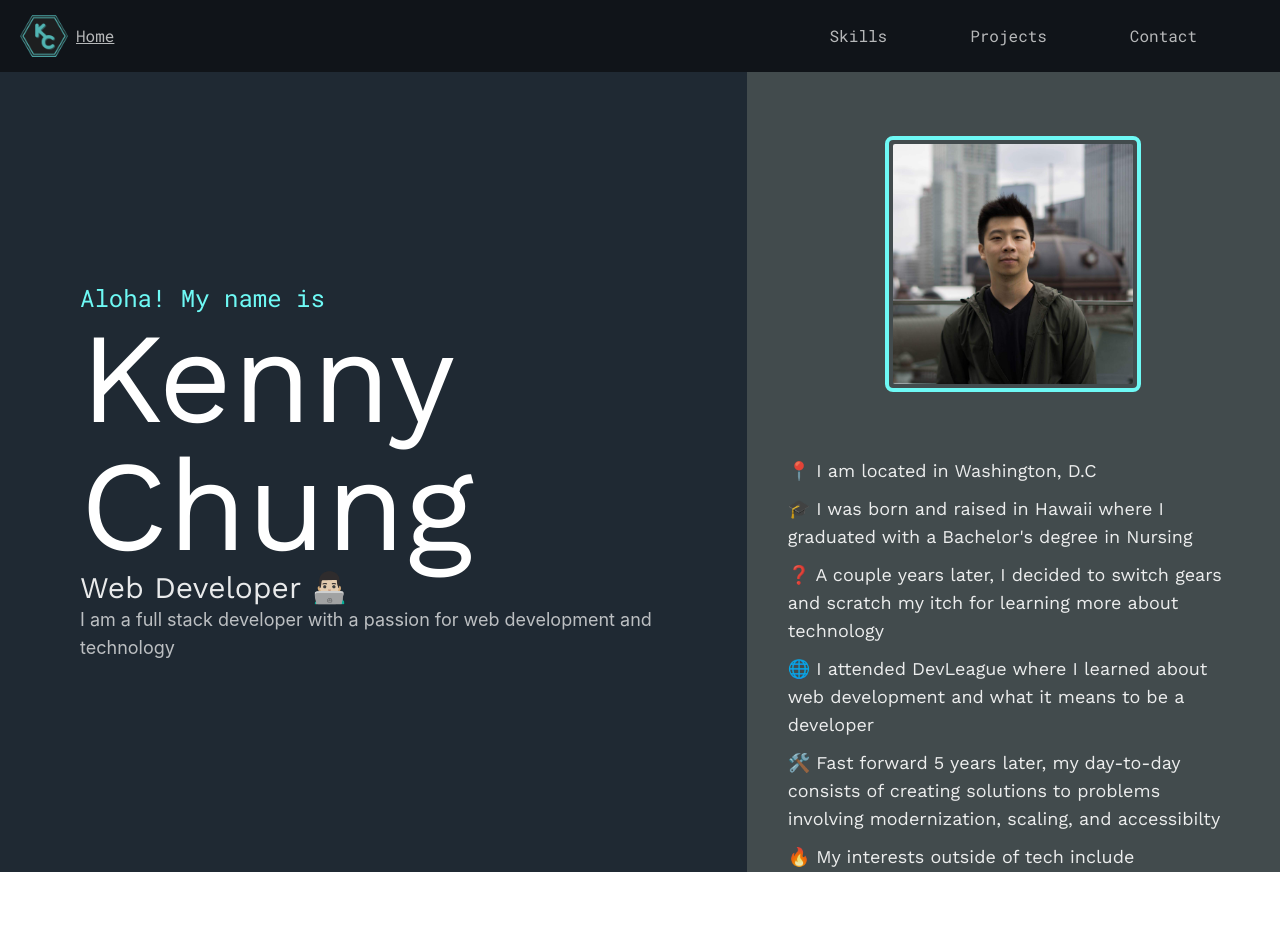
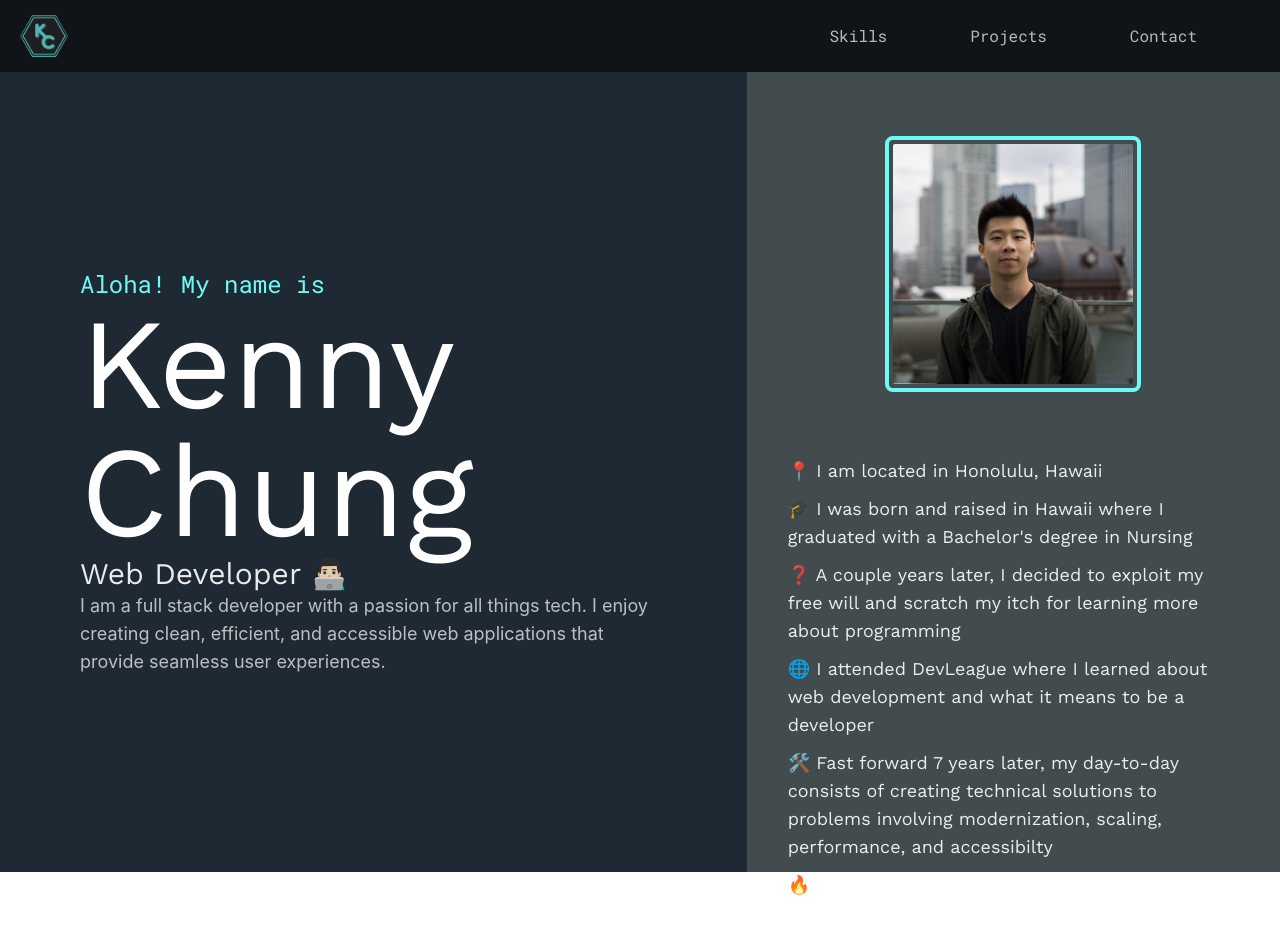
Before and after one commit to supahkenneh/supahkenneh, a React (Create React App) app: page / in a window 1280 px wide. Shown: the top 934 px of the page. Built offline with nearby package versions, Linux system fonts and the light colour scheme.

Commit message:
update jan 2026 - descr, skills, proj

```diff
--- a/src/Components/helpers.js
+++ b/src/Components/helpers.js
@@ -29,18 +29,17 @@ export const homeObj = {
         greeting: `Aloha! My name is`,
         header: `Kenny Chung`,
         subheader: `Web Developer 👨🏻‍💻`,
-        descr: ` I am a full stack developer with a passion for web development and
-        technology`
+        descr: ` I am a full stack developer with a passion for all things tech. I enjoy creating clean, efficient, and accessible web applications that provide seamless user experiences.`,
     },
     aboutMe: {
         headshot,
         body: [
-            '📍 I am located in Washington, D.C',
+            '📍 I am located in Honolulu, Hawaii',
             '🎓 I was born and raised in Hawaii where I graduated with a Bachelor\'s degree in Nursing',
-            '❓ A couple years later, I decided to switch gears and scratch my itch for learning more about technology',
+            '❓ A couple years later, I decided to exploit my free will and scratch my itch for learning more about programming',
             '🌐 I attended DevLeague where I learned about web development and what it means to be a developer',
-            '🛠️ Fast forward 5 years later, my day-to-day consists of creating solutions to problems involving modernization, scaling, and accessibilty',
-            '🔥 My interests outside of tech include photography, gaming, exploring the outdoors, and weightlifting',
+            '🛠️ Fast forward 7 years later, my day-to-day consists of creating technical solutions to problems involving modernization, scaling, performance, and accessibilty',
+            '🔥 My interests outside of tech include DJing, photography, and videography',
         ]
     }
 }
@@ -64,10 +63,6 @@ export const skillsObj = {
     ],
     learning: [
         'Python',
-        'Vue',
-        'Swift',
-        'Tailwind',
-        'Phaser',
         'React Native'
     ],
     icons: [
@@ -172,14 +167,14 @@ export const projectsObj = {
             text: 'Node Knockout 2018 Hackathon entry. Inspired by a popular Hawaiian party game. Players are given a prompt and are given a time limit to take and submit a photo using their mobile phones to the server. Using IBM\'s photo recognition API, the photo is analyzed and a winner is declared when the photo submitted matches the prompt. Our project won the \'Most Popular\' category.',
             stack: ['Javascript', 'Socket.io', 'IBM Watson', 'AWS S3 Bucket', 'Node.js', 'Express.js', 'Docker', 'Heroku'],
         },
-        {
-            id: 'theme',
-            name: 'Experimental Theme',
-            links: [{ active: true, link: 'https://marketplace.visualstudio.com/items?itemName=supahkenneh.experimental-theme' }, { active: false, link: 'https://github.com/supahkenneh/experimental-theme' }],
-            image: experimental,
-            text: 'I wanted to create a Visual Studio Code theme with colors that I liked. Experimental Theme is a dark blue theme that is published and available on the Visual Studio Marketplace.',
-            stack: ['VS Code', 'JSON']
-        }
+        // {
+        //     id: 'theme',
+        //     name: 'Experimental Theme',
+        //     links: [{ active: true, link: 'https://marketplace.visualstudio.com/items?itemName=supahkenneh.experimental-theme' }, { active: false, link: 'https://github.com/supahkenneh/experimental-theme' }],
+        //     image: experimental,
+        //     text: 'I wanted to create a Visual Studio Code theme with colors that I liked. Experimental Theme is a dark blue theme that is published and available on the Visual Studio Marketplace.',
+        //     stack: ['VS Code', 'JSON']
+        // }
     ],
 };
 
```
